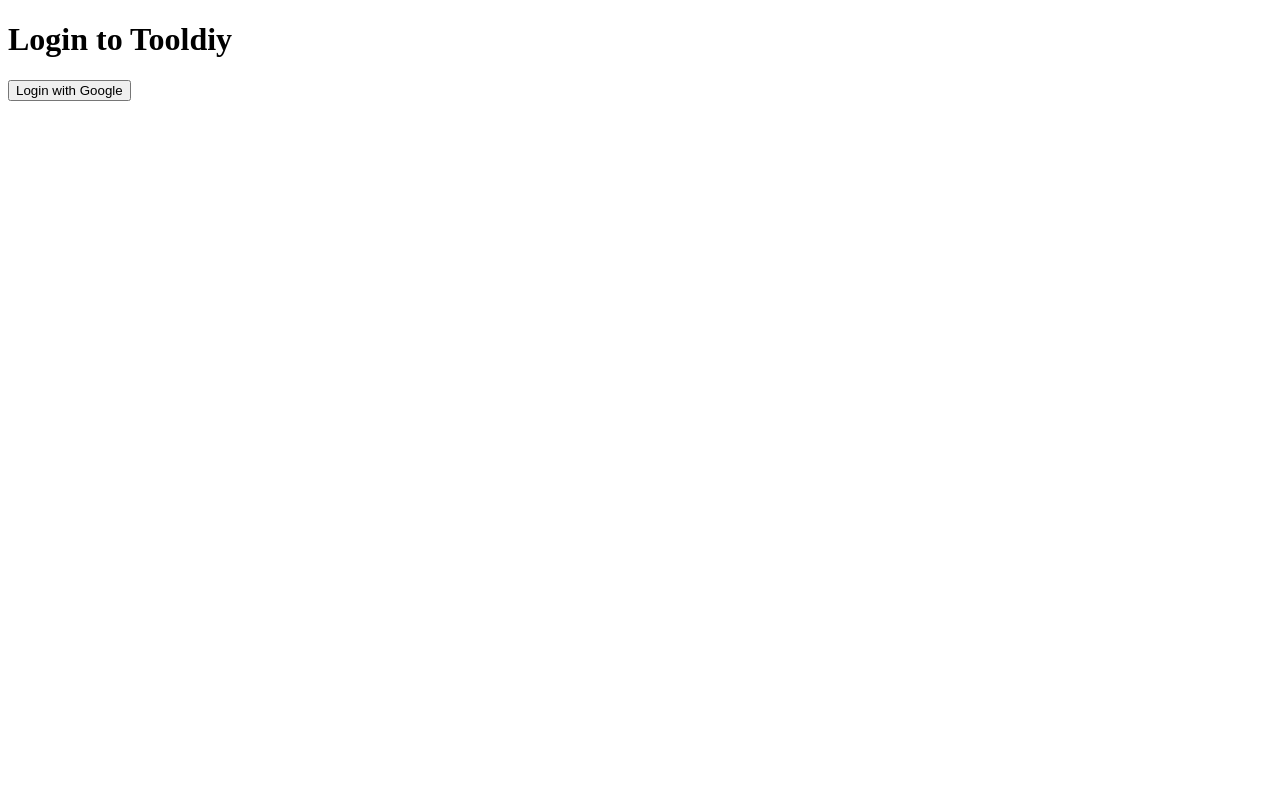
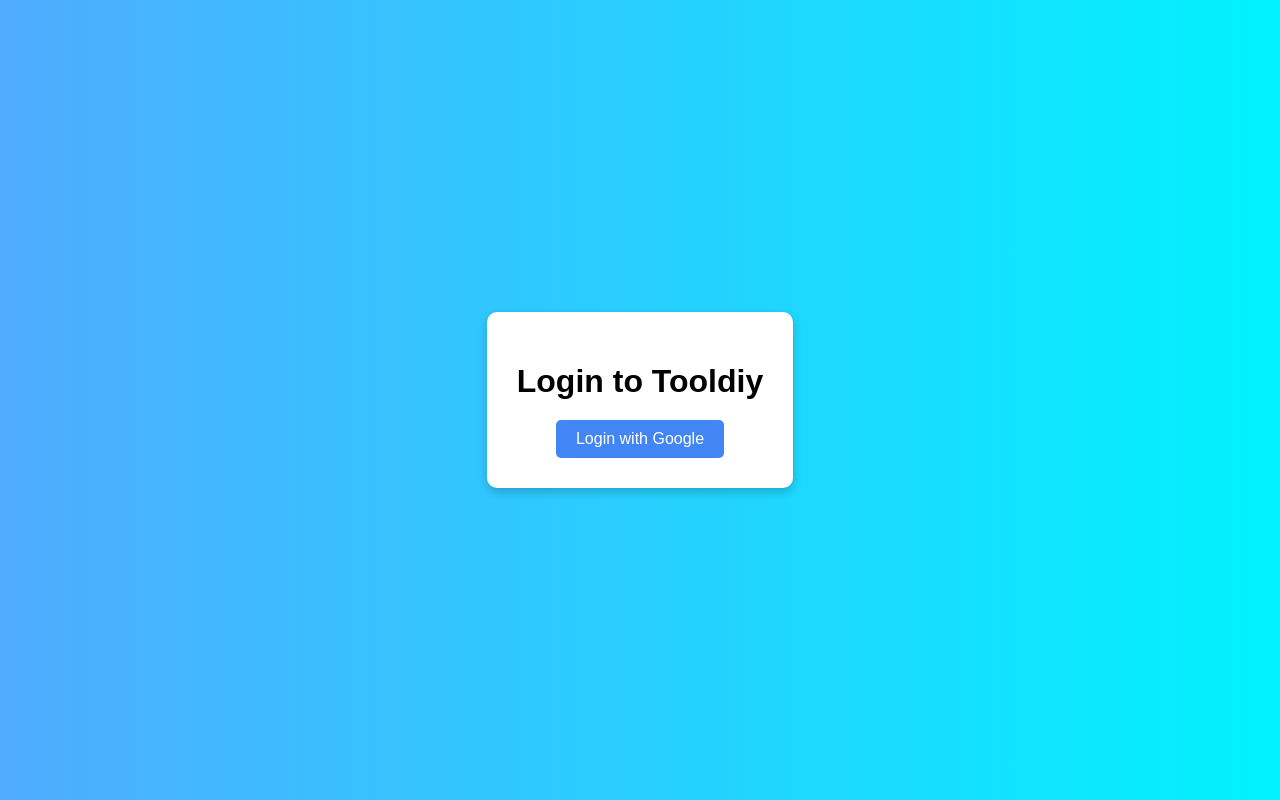
Before and after one commit to abceveryone/abceveryone.github.io, a plain HTML site: page index.html in a window 1280 px wide. Drawn offline with Linux system fonts and the light colour scheme.

Commit message:
Update index.html

```diff
--- a/index.html
+++ b/index.html
@@ -4,20 +4,53 @@
     <meta charset="UTF-8">
     <meta name="viewport" content="width=device-width, initial-scale=1.0">
     <title>Tooldiy Login</title>
+    <style>
+        body {
+            display: flex;
+            justify-content: center;
+            align-items: center;
+            height: 100vh;
+            background: linear-gradient(to right, #4facfe, #00f2fe);
+            font-family: Arial, sans-serif;
+            margin: 0;
+        }
+        .login-box {
+            text-align: center;
+            background: white;
+            padding: 30px;
+            border-radius: 10px;
+            box-shadow: 0 4px 10px rgba(0, 0, 0, 0.2);
+        }
+        h1 {
+            margin-bottom: 20px;
+        }
+        button {
+            background-color: #4285F4;
+            color: white;
+            border: none;
+            padding: 10px 20px;
+            font-size: 16px;
+            border-radius: 5px;
+            cursor: pointer;
+        }
+        button:hover {
+            background-color: #357ae8;
+        }
+    </style>
 </head>
 <body>
 
-    <h1>Login to Tooldiy</h1>
-    <button id="login">Login with Google</button>
-    <button id="logout" style="display: none;">Logout</button>
-    <p id="user-info"></p>
+    <div class="login-box">
+        <h1>Login to Tooldiy</h1>
+        <button id="login">Login with Google</button>
+    </div>
 
     <!-- Firebase SDK -->
     <script type="module">
         import { initializeApp } from "https://www.gstatic.com/firebasejs/11.3.1/firebase-app.js";
-        import { getAuth, signInWithPopup, GoogleAuthProvider, signOut } from "https://www.gstatic.com/firebasejs/11.3.1/firebase-auth.js";
+        import { getAuth, signInWithPopup, GoogleAuthProvider } from "https://www.gstatic.com/firebasejs/11.3.1/firebase-auth.js";
 
-        // Firebase Config
+        // Firebase Config (Replace with yours)
         const firebaseConfig = {
             apiKey: "AIzaSyCbwlEKSpafGS7wpiNhyA-iFsRoutQ66ag",
             authDomain: "tooldiy-7f7ca.firebaseapp.com",
@@ -35,27 +68,12 @@
         // Login with Google
         document.getElementById("login").addEventListener("click", () => {
             signInWithPopup(auth, provider)
-                .then((result) => {
-                    const user = result.user;
-                    document.getElementById("user-info").innerText = `Hello, ${user.displayName}`;
-                    document.getElementById("login").style.display = "none";
-                    document.getElementById("logout").style.display = "block";
+                .then(() => {
+                    // Redirect after login
+                    window.location.href = "https://your-redirect-site.com"; // Change this
                 })
                 .catch((error) => {
                     console.error("Login Error:", error);
-                });
-        });
-
-        // Logout
-        document.getElementById("logout").addEventListener("click", () => {
-            signOut(auth)
-                .then(() => {
-                    document.getElementById("user-info").innerText = "";
-                    document.getElementById("login").style.display = "block";
-                    document.getElementById("logout").style.display = "none";
-                })
-                .catch((error) => {
-                    console.error("Logout Error:", error);
                 });
         });
     </script>
```
